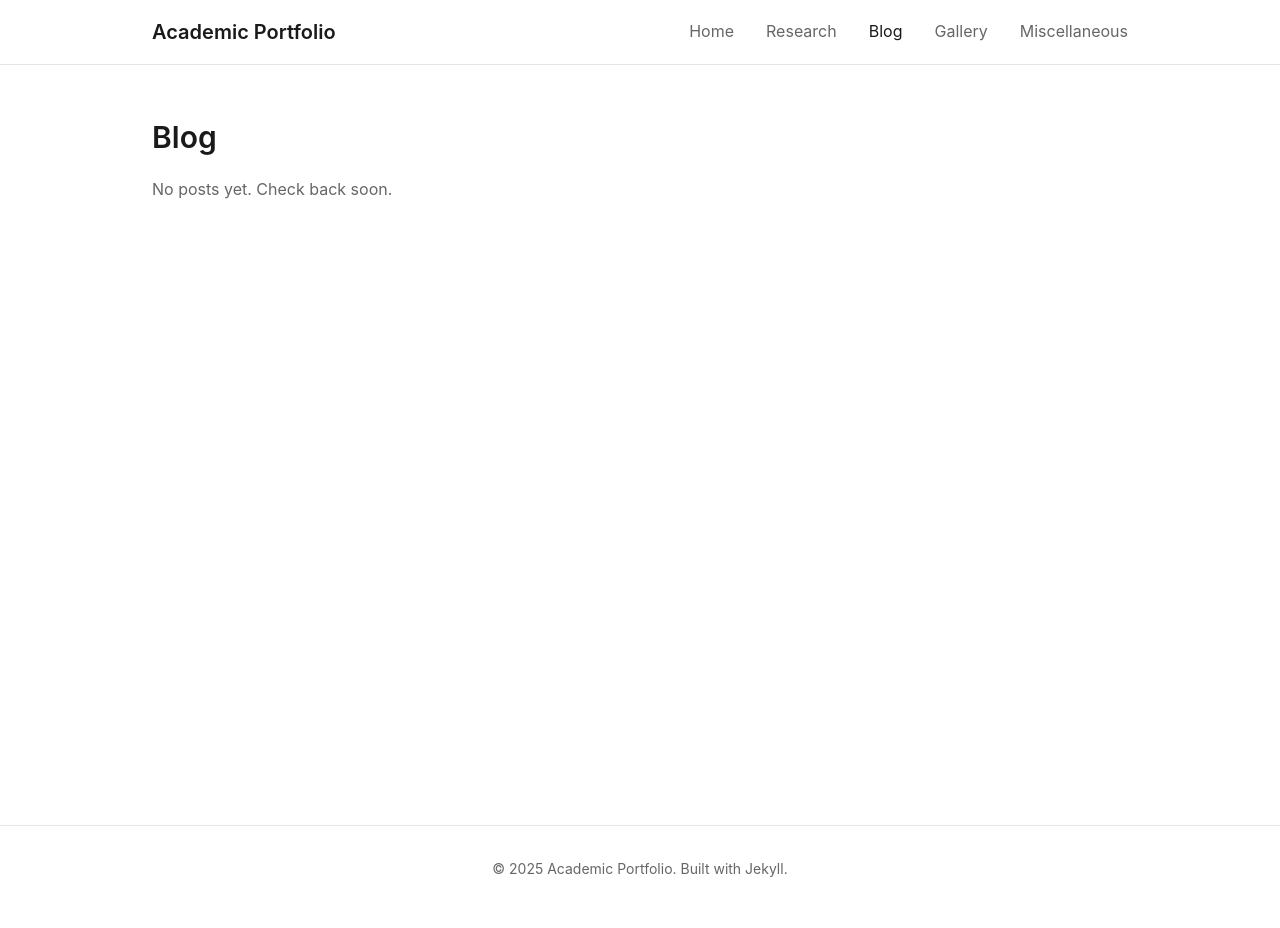
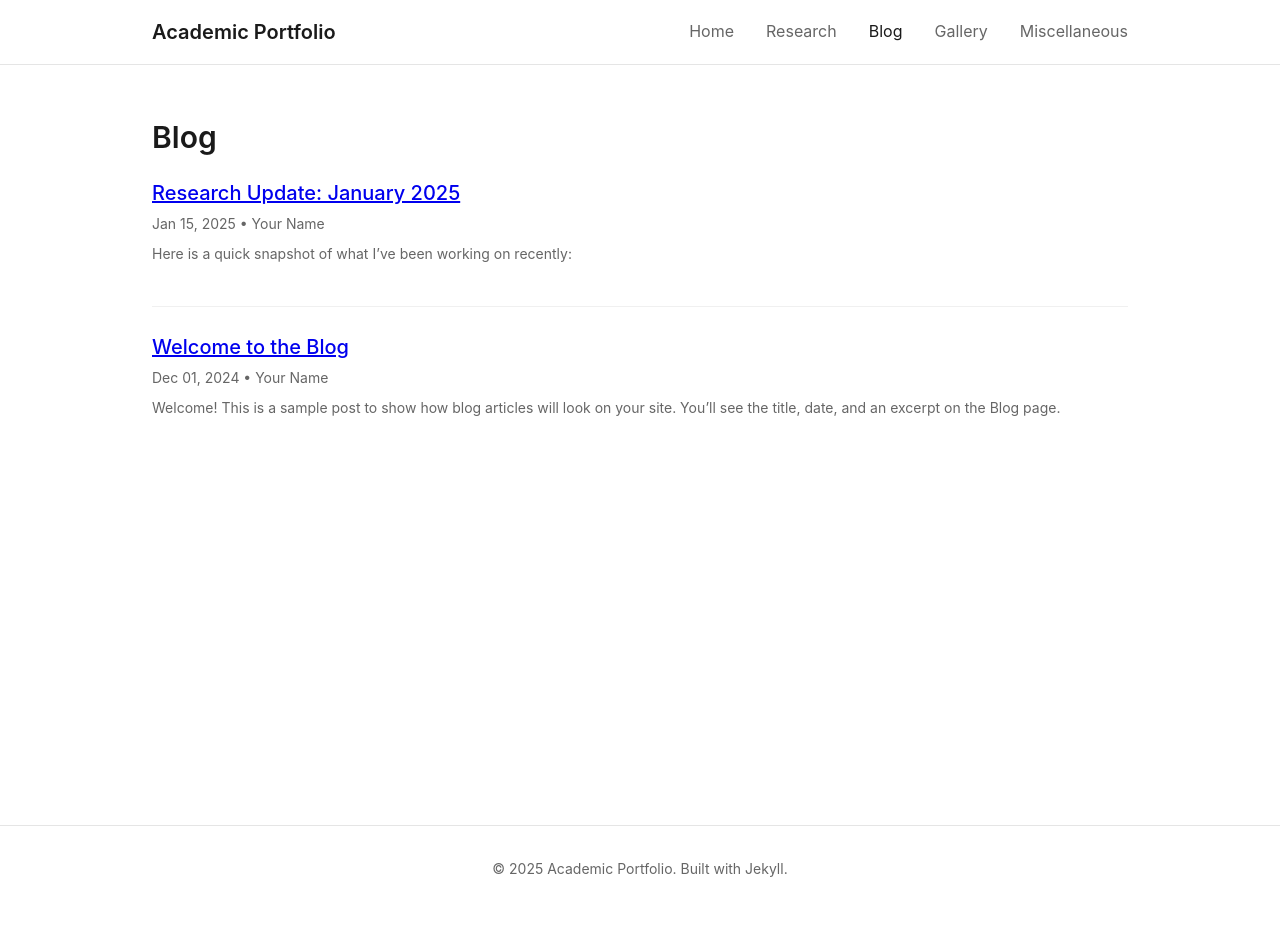
Before and after one commit to SwapnanilMukherjee/swapnanilmukherjee.github.io, a Jekyll site: the page built from _pages/blog.md, in a window 1280 px wide. Built offline with Jekyll 4.4.1, drawn with Linux system fonts in a browser that asks for light colours.

Commit message:
Add dummy content to pages
Add dummy content to the blog, gallery, and miscellaneous pages to allow for content preview.

```diff
--- /dev/null
+++ b/_data/awards.yml
@@ -0,0 +1,6 @@
+- title: "Best Paper Award"
+  organization: "ACME Conference 2024"
+  description: "Recognized for contributions to robust representation learning."
+- title: "Dean's Fellowship"
+  organization: "University Name"
+  description: "Awarded for academic excellence and research promise."
--- /dev/null
+++ b/_data/service.yml
@@ -0,0 +1,6 @@
+- title: "Program Committee, ML4Science Workshop"
+  organization: "NeurIPS 2024"
+  description: "Reviewed 10 submissions, provided constructive feedback, and participated in meta-reviews."
+- title: "Reviewer"
+  organization: "Journal of Machine Learning Research (JMLR)"
+  description: "Reviewed invited manuscript on representation learning and fairness."
--- a/_layouts/default.html
+++ b/_layouts/default.html
@@ -288,6 +288,11 @@
         color: #666;
       }
 
+      /* Gallery */
+      .gallery-grid { display: grid; grid-template-columns: repeat(auto-fill, minmax(220px, 1fr)); gap: 1rem; }
+      .gallery-item img { width: 100%; height: auto; border-radius: 8px; display: block; }
+      .gallery-item figcaption { font-size: 0.875rem; color: #666; margin-top: 0.5rem; text-align: center; }
+
       /* Responsive design */
       @media (max-width: 768px) {
         .container { padding: 0 16px; }
--- /dev/null
+++ b/_posts/2024-12-01-welcome-to-the-blog.md
@@ -0,0 +1,15 @@
+---
+title: "Welcome to the Blog"
+author: "Your Name"
+tags: [announcement]
+---
+
+Welcome! This is a sample post to show how blog articles will look on your site. You'll see the title, date, and an excerpt on the Blog page.
+
+## What you'll find here
+
+- Research highlights and paper summaries
+- Notes from talks and tutorials
+- Updates on projects and collaborations
+
+Thanks for reading!
--- /dev/null
+++ b/_posts/2025-01-15-research-update.md
@@ -0,0 +1,15 @@
+---
+title: "Research Update: January 2025"
+author: "Your Name"
+tags: [research, update]
+---
+
+Here is a quick snapshot of what I've been working on recently:
+
+### 1) New dataset experiments
+Early results show improved robustness with simple augmentations. I plan to release code and benchmarks soon.
+
+### 2) Upcoming talk
+I'll be giving a talk on self-supervised learning next month—slides will be shared after the event.
+
+If you'd like more detail, feel free to reach out!
```
Also changed, not shown: _data/gallery.yml (added, +18 -0 lines), _data/teaching.yml (added, +8 -0 lines), _layouts/page.html (added, +10 -0 lines), _layouts/post.html (added, +11 -0 lines).
